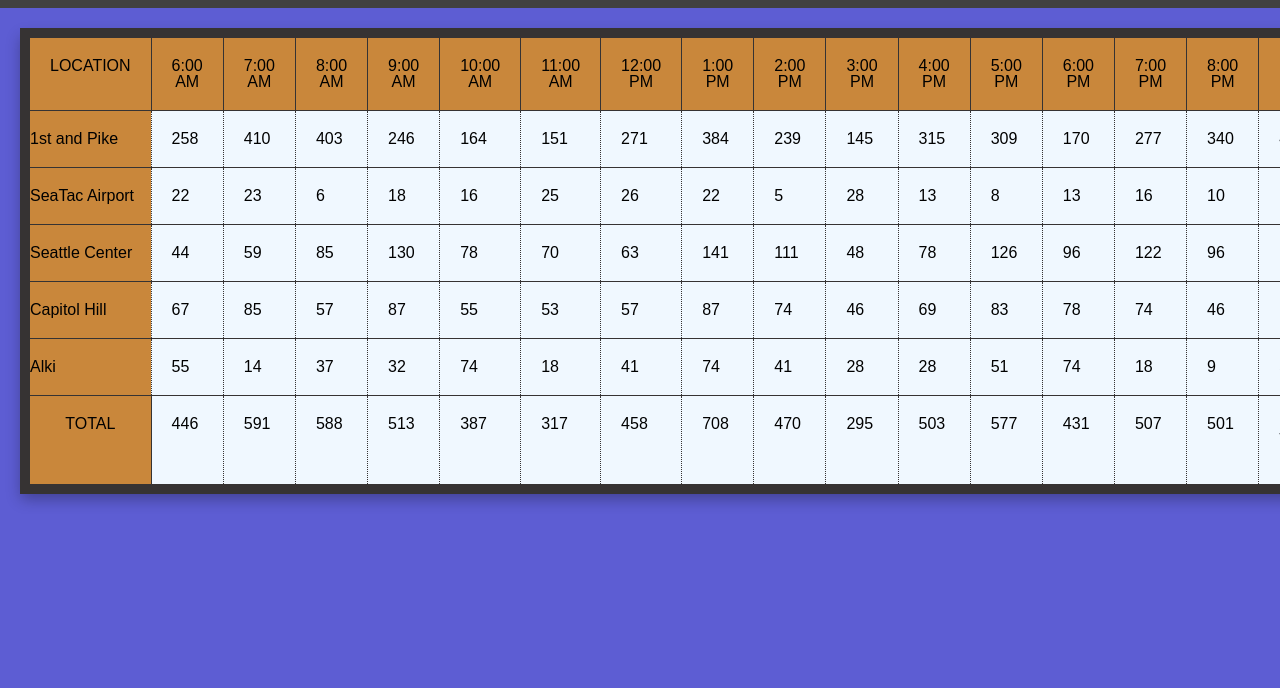
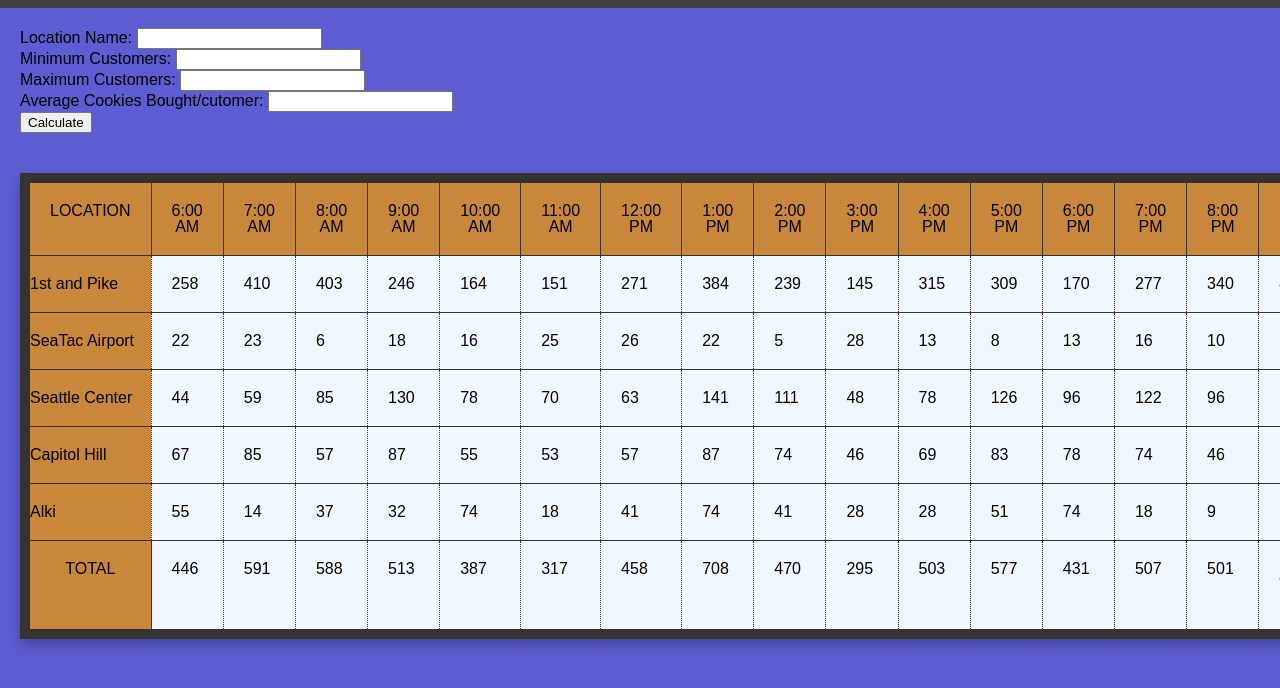
Before and after one commit to richjimdev/code-201-salmon-cookies, a plain HTML site: page sales.html in a window 1280 px wide. Shown: the part 104-792 px from the top of the page. Drawn offline with Linux system fonts and the light colour scheme.

```diff
--- a/css/style.css
+++ b/css/style.css
@@ -83,6 +83,10 @@ table {
   box-shadow: -1px 7px 14px -2px rgba(0, 0, 0, 0.3);
 }
 
+.location-form {
+  padding: 20px;
+}
+
 th, .column1 {
   padding: 20px;
   border: 1px solid rgb(54, 51, 51);
--- a/sales.html
+++ b/sales.html
@@ -14,6 +14,27 @@
     <a href="index.html"><img  class="small-logo" src="img/sc_logo.png" href="index.html" width="120px"></a>
     <header>SALMON COOKIE'S SALES CALCULATOR</header>
   </div>
+
+  <div class="location-form">
+    <form id="new-location">
+      <fieldset>
+        <div class="form-field">
+          <label for="loc-name">Location Name: </label><input id="loc-name" type="text" maxlength="20" required/>
+        </div>
+        <div class="form-field">
+            <label for="loc-min">Minimum Customers: </label><input id="loc-min" type="number" min ="0" required/>
+        </div>
+        <div class="form-field">
+            <label for="loc-max">Maximum Customers: </label><input id="loc-max" type="number" min ="0" required/>
+        </div>
+        <div class="form-field">
+            <label for="loc-avrg">Average Cookies Bought/cutomer: </label><input id="loc-avrg" type="number" min ="0" required/>
+        </div>
+      </fieldset>
+      <input type="submit" value="Calculate" />
+    </form>
+  </div>
+
   <div class="table-container">
     <table>
         <thead>
```
